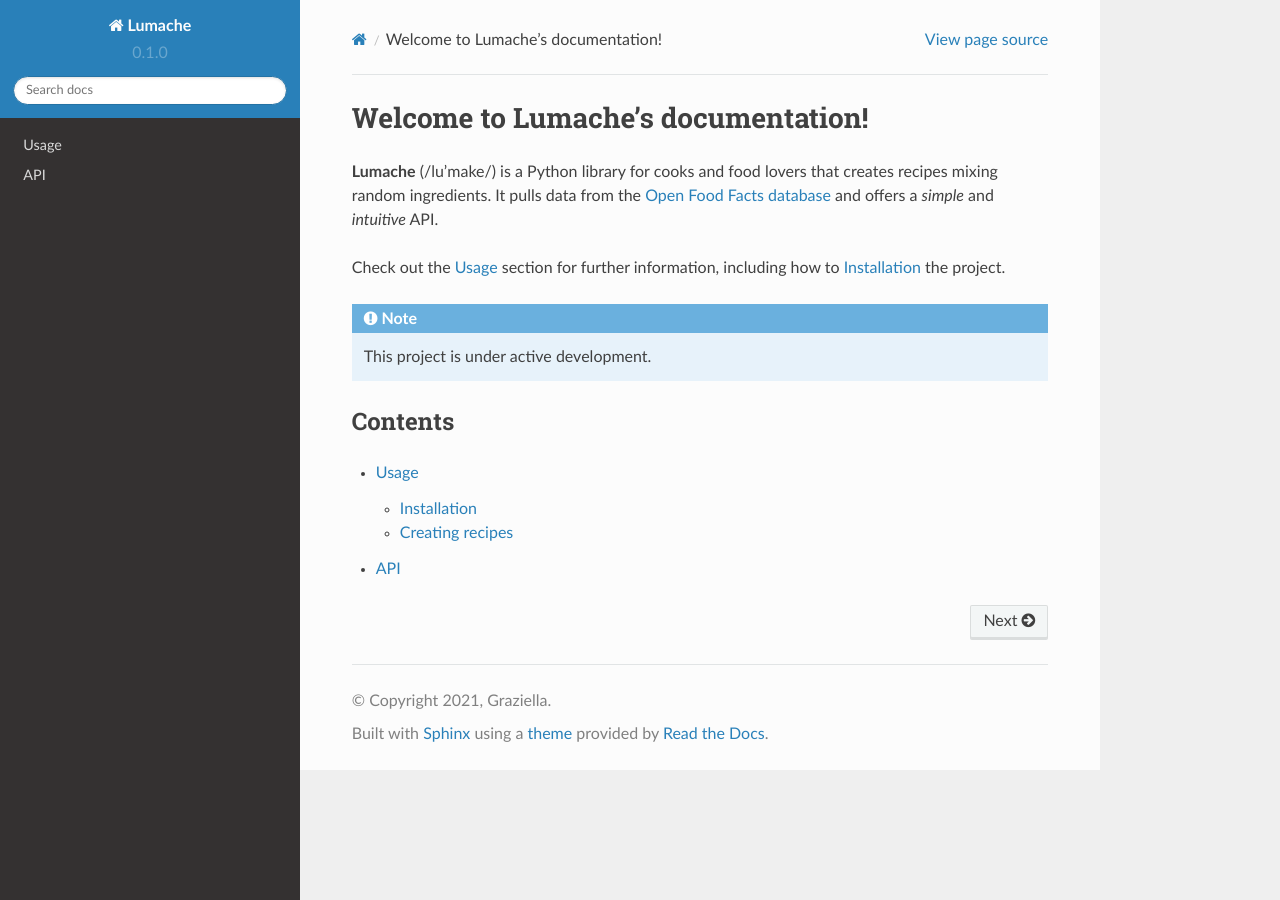
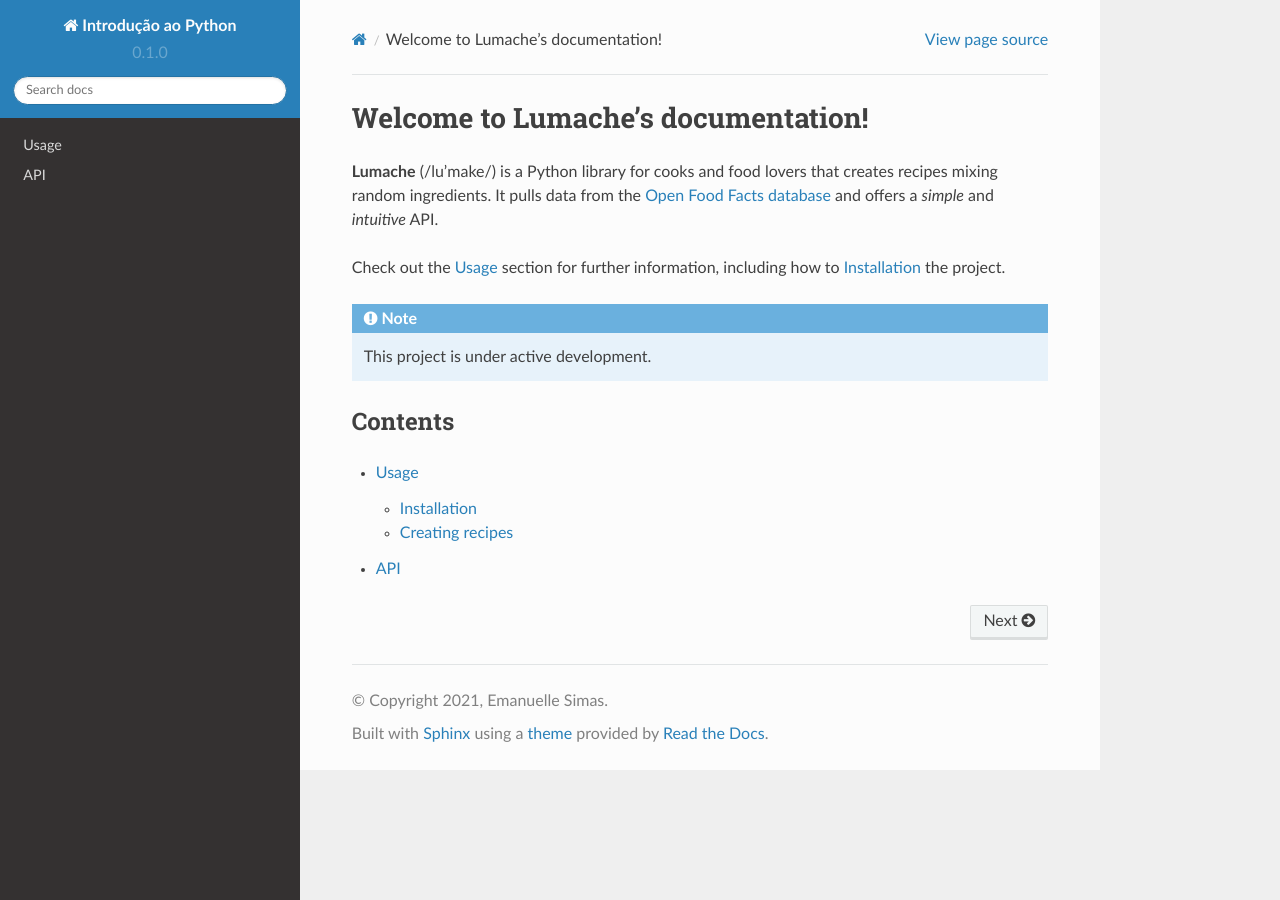
Before and after one commit to Projeto-Simas/Tutoriais-para-Computacao, a Sphinx documentation site: the page built from docs/source/index.rst, in a window 1280 px wide. Built offline with Sphinx 7.4.7 and the Read the Docs theme 2.0.0, drawn with Linux system fonts in a browser that asks for light colours.

Commit message:
Alteração do Copyright
Designação da autoria da documentação para a dona do repositório.

```diff
--- a/docs/source/conf.py
+++ b/docs/source/conf.py
@@ -2,9 +2,9 @@
 
 # -- Project information
 
-project = 'Lumache'
-copyright = '2021, Graziella'
-author = 'Graziella'
+project = 'Introdução ao Python'
+copyright = '2021, Emanuelle Simas'
+author = 'Emanuelle Simas'
 
 release = '0.1'
 version = '0.1.0'
```
